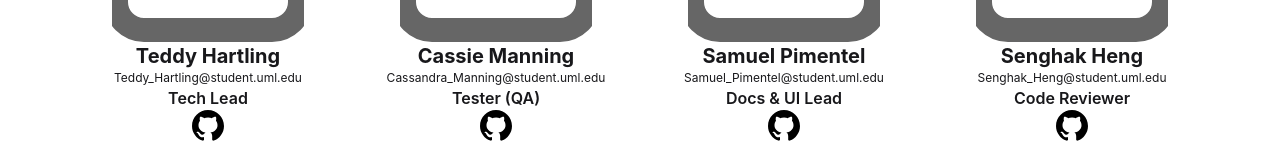
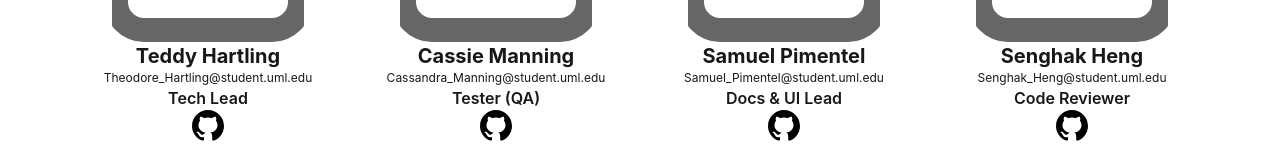
Before and after one commit to uhteddy/anything-else, a Next.js app: page /about_us in a window 1280 px wide. Shown: the part 443-603 px from the top of the page. Built offline with nearby package versions, Linux system fonts and the light colour scheme.

Commit message:
docs: fix team member email
Signed-off-by: Cassie Manning

```diff
--- a/app/about_us/page.tsx
+++ b/app/about_us/page.tsx
@@ -13,7 +13,7 @@ export default function AboutUs() {
           img="/file.svg"
           name="Teddy Hartling"
           role="Tech Lead"
-          email="Teddy_Hartling@student.uml.edu"
+          email="Theodore_Hartling@student.uml.edu"
           extraInfo={
             <a href="https://github.com/uhteddy" className="">
               <Image
```
